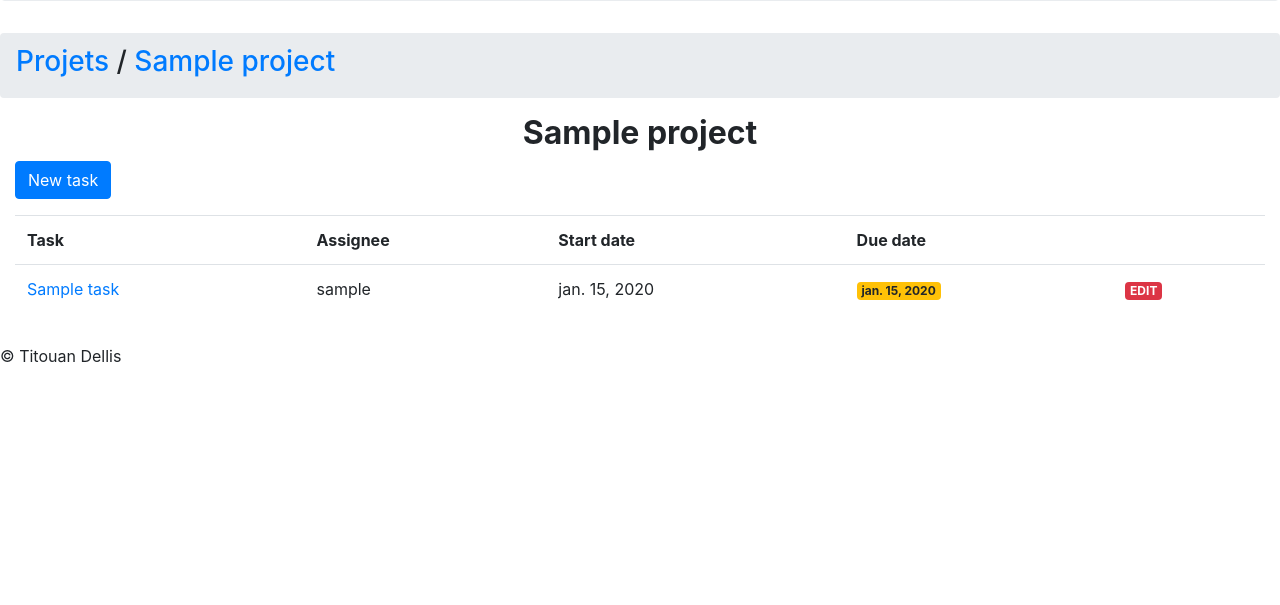
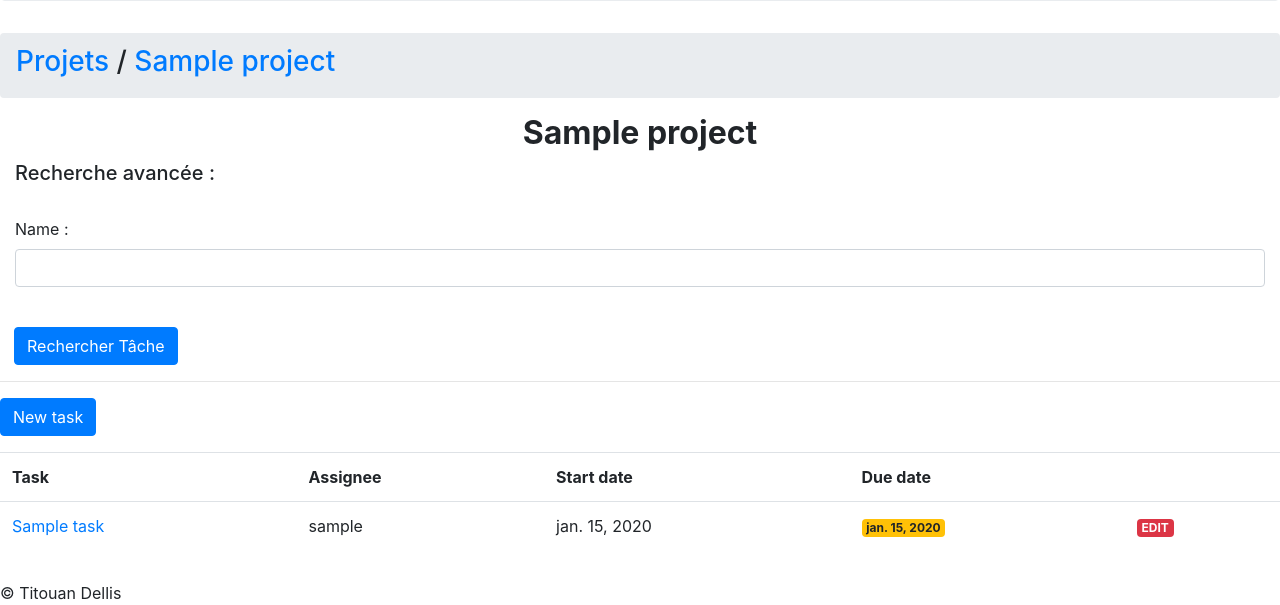
Before and after one commit to Nawti35/Django, a Django app: page /taskmanager/project/1 in a window 1280 px wide. Shown: the part 265-870 px from the top of the page. Before the commit the page ends 628 px from the top, so only its background shows below. Run offline with Django 3.2, Linux system fonts and the light colour scheme; a user stored in the database is signed in; tables that the repository leaves empty hold one stand-in row (values such as "Sample post"); some libraries are stand-ins or nearby versions.

Commit message:
Ajout d'un filtre de tâche par nom fonctionnel

```diff
--- a/calendme/taskmanager/forms.py
+++ b/calendme/taskmanager/forms.py
@@ -1,5 +1,6 @@
 from django import forms
 from .models import Task, Journal
+from django.contrib.auth.models import User
 
 class TaskForm(forms.ModelForm):
     class Meta:
@@ -24,4 +25,16 @@ class JournalForm(forms.ModelForm):
 
 
 class SearchTaskForm(forms.ModelForm):
-    searchField = forms.CharField()
+
+    class Meta:
+        model = Task
+        fields = ['name', ]
+
+
+    def __init__(self, *args, **kwargs): #Défini la mise en forme des champs à l'aide de Bootstrap
+        super().__init__(*args, **kwargs)
+        self.fields['name'].widget.attrs.update({'class': 'form-control'})
+        self.fields['name'].required =False
+
+        #self.fields['assignee'].widget.attrs.update({'class': 'form-control'})
+        #self.fields['assignee'].required = False
--- a/calendme/taskmanager/templates/taskmanager/project.html
+++ b/calendme/taskmanager/templates/taskmanager/project.html
@@ -9,10 +9,29 @@
 <h2 style = "text-align:center"><b>{{project.name}}</b></h2>
 {% endblock %}
 
-{% block content %}
+{% block filter %}
+    <h5> Recherche avancée :</h5>
+    </br>
+    <form action="{% url "liste_tache" project.id %}" method="POST" >
+        {% csrf_token %}
+        <div class="form-group">
+            {{ form.as_p}}
+        </div>
+        <br/>
+        <div class="input-group-append">
+            <input type="submit" value="Rechercher Tâche" class="btn btn-primary" />
+        </div>
+        </div>
+    </form>
+    <hr/>
+
+
+{%  endblock %}
 
 
 
+
+{% block content %}
 
     <p><a href = "{% url 'new' id=project.id %}" type="button" class="btn btn-primary"> New task  </a></p>
     <table class = "table" >
--- a/calendme/taskmanager/views.py
+++ b/calendme/taskmanager/views.py
@@ -3,7 +3,7 @@ from django.contrib.auth.decorators import login_required
 from django.contrib.auth import logout
 from .models import Project, Task, Journal
 from django.contrib.auth.models import User
-from .forms import TaskForm,JournalForm
+from .forms import TaskForm,JournalForm,SearchTaskForm
 from datetime import datetime
 # Create your views here.
 
@@ -18,9 +18,25 @@ def projects(request):
 
 @login_required
 def project(request, id):
-    tache = Task.objects.filter(project_id = id) #On affiche seulement les taches du projet
+    tache_recherchee = Task()
+    #members = Project.objects.get(pk=id).members
+    form = SearchTaskForm(request.POST or None)
+
+    if form.is_valid():
+        tache_recherchee.name = form.cleaned_data['name']
+        #tache_recherchee.assignee = form.cleaned_data['assignee']
+
+        tache = Task.objects.filter(project_id=id,
+                                    name__contains=tache_recherchee.name,
+                                    #assignee=tache_recherchee.assignee
+                                    )
+
+    else :
+        tache = Task.objects.filter(project_id=id)  # On affiche seulement les taches du projet
+
+
     project = Project.objects.get(id = id)
-    return render(request,'taskmanager/project.html',{'taches' : tache, 'project' : project})
+    return render(request,'taskmanager/project.html',{'taches' : tache, 'project' : project,'form' : form})
 
 @login_required
 def task(request, id):
--- a/calendme/templates/base.html
+++ b/calendme/templates/base.html
@@ -48,7 +48,8 @@
         {% block inter %}
         {% endblock %}
 
-
+        {% block filter %}
+        {%  endblock %}
 
 
 
```
